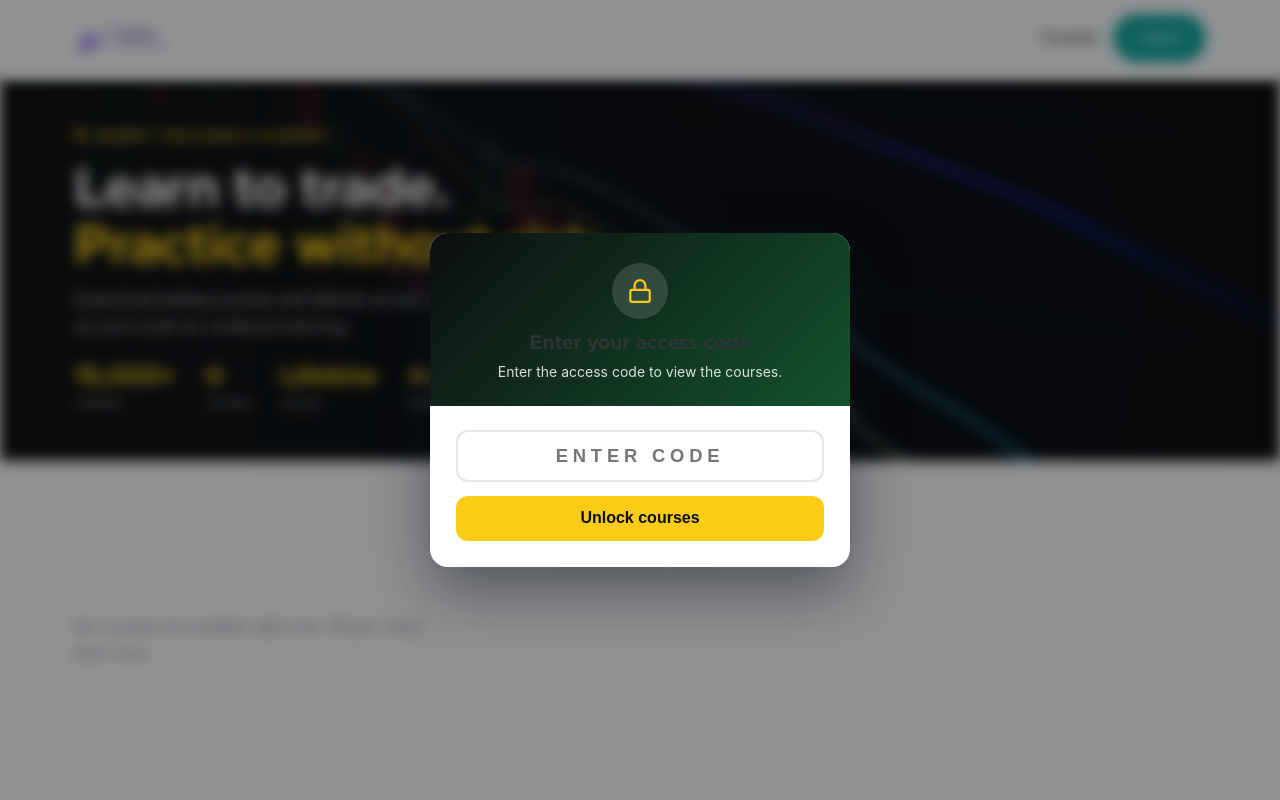
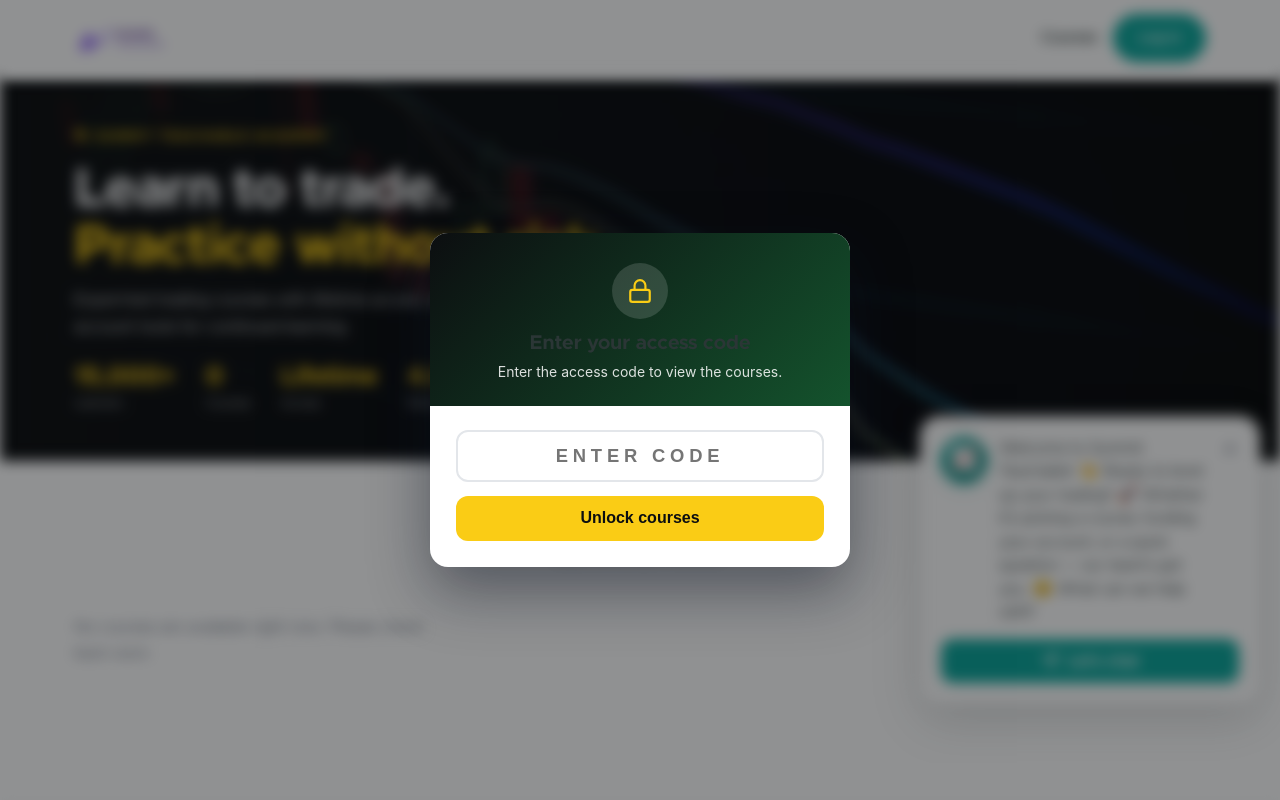
Before and after one commit to hejAthena-104/summitteachable, a Django app: page /buy/ in a window 1280 px wide. Run offline with Django 4.2, Linux system fonts and the light colour scheme; data that the repository does not hold is empty; some libraries are stand-ins or nearby versions.

Commit message:
storefront: password login first + welcome chat greeting
- Main-site "Log in" button now goes to the password sign-in page (which
  already offers the email-code option as a secondary action) instead of
  jumping straight to the code flow.
- Added a branded, dismissible welcome bubble that appears on first visit
  and opens Smartsupp live chat on "Let's chat" (remembered via localStorage).

```diff
--- a/backend/store/templates/store/base.html
+++ b/backend/store/templates/store/base.html
@@ -88,7 +88,7 @@
         </a>
         <div class="links">
           <a class="txt hide-sm" href="{% url 'store:catalog' %}">Courses</a>
-          <a class="btn btn-primary" href="/auth/login-code/">Log in</a>
+          <a class="btn btn-primary" href="/auth/login/">Log in</a>
         </div>
       </nav>
     </div>
@@ -105,6 +105,41 @@
     </div>
   </footer>
 
+  <!-- Welcome greeting bubble (opens Smartsupp) -->
+  <style>
+    #st-greet{position:fixed;right:20px;bottom:96px;z-index:9998;width:340px;max-width:calc(100vw - 40px);
+      background:#fff;border:1px solid var(--border);border-radius:20px;
+      box-shadow:0 16px 48px rgba(43,54,54,.18);padding:20px;
+      font-family:'Metropolis',system-ui,sans-serif;
+      opacity:0;transform:translateY(12px) scale(.98);pointer-events:none;
+      transition:opacity .35s ease,transform .35s ease}
+    #st-greet.show{opacity:1;transform:translateY(0) scale(1);pointer-events:auto}
+    #st-greet .st-greet-top{display:flex;align-items:flex-start;gap:12px;margin-bottom:14px}
+    #st-greet .st-greet-av{width:46px;height:46px;border-radius:50%;flex-shrink:0;
+      background:linear-gradient(135deg,var(--teal) 0%,var(--teal-darker) 100%);
+      display:flex;align-items:center;justify-content:center;font-size:1.4rem;
+      box-shadow:0 4px 12px rgba(9,165,154,.3)}
+    #st-greet .st-greet-msg{color:var(--heading);font-size:.98rem;line-height:1.5;margin:0;flex:1}
+    #st-greet .st-greet-x{background:none;border:none;color:var(--muted);cursor:pointer;
+      font-size:1.5rem;line-height:1;padding:0 2px;flex-shrink:0}
+    #st-greet .st-greet-x:hover{color:var(--heading)}
+    #st-greet .st-greet-cta{display:flex;align-items:center;justify-content:center;gap:9px;
+      width:100%;background:var(--teal);color:#fff;border:none;border-radius:12px;
+      padding:13px;font-weight:700;font-size:.98rem;font-family:inherit;cursor:pointer;transition:.15s}
+    #st-greet .st-greet-cta:hover{background:var(--teal-dark)}
+  </style>
+  <div id="st-greet" role="dialog" aria-label="Welcome message">
+    <div class="st-greet-top">
+      <div class="st-greet-av">📈</div>
+      <p class="st-greet-msg">Welcome to Summit Teachable! 👋 Ready to level up your trading? 🚀 Whether it's picking a course, funding your account, or a quick question — our team's got you. 😊 What can we help with?</p>
+      <button class="st-greet-x" type="button" aria-label="Close" onclick="window.stCloseGreet()">&times;</button>
+    </div>
+    <button class="st-greet-cta" type="button" onclick="window.stOpenChat()">
+      <svg width="18" height="18" viewBox="0 0 24 24" fill="none" stroke="currentColor" stroke-width="2" stroke-linecap="round" stroke-linejoin="round"><line x1="22" y1="2" x2="11" y2="13"></line><polygon points="22 2 15 22 11 13 2 9 22 2"></polygon></svg>
+      Let's chat
+    </button>
+  </div>
+
   <!-- Smartsupp Live Chat -->
   <script type="text/javascript">
     var _smartsupp = _smartsupp || {};
@@ -113,5 +148,22 @@
     s=d.getElementsByTagName('script')[0];c=d.createElement('script');c.type='text/javascript';
     c.charset='utf-8';c.async=true;c.src='https://www.smartsuppchat.com/loader.js?';s.parentNode.insertBefore(c,s);})(document);
   </script>
+  <script type="text/javascript">
+    (function(){
+      var KEY='st_greet_dismissed';
+      var box=document.getElementById('st-greet');
+      window.stCloseGreet=function(){
+        box.classList.remove('show');
+        try{localStorage.setItem(KEY,'1');}catch(e){}
+      };
+      window.stOpenChat=function(){
+        window.stCloseGreet();
+        try{window.smartsupp('chat:open');}catch(e){}
+      };
+      var dismissed=false;
+      try{dismissed=localStorage.getItem(KEY)==='1';}catch(e){}
+      if(!dismissed){ setTimeout(function(){ box.classList.add('show'); },2500); }
+    })();
+  </script>
 </body>
 </html>
```
